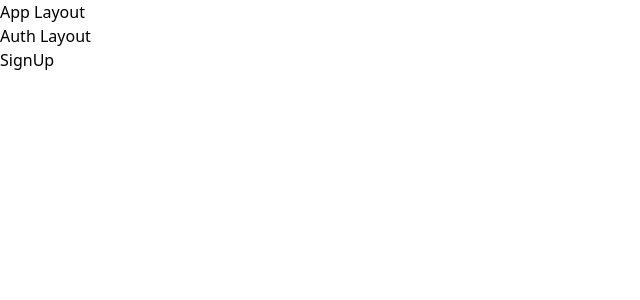
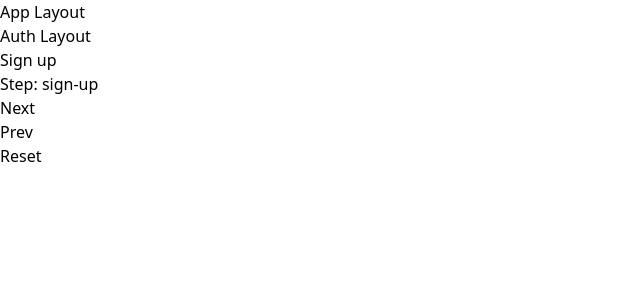
Before and after one commit to 7-But-Not-7/chatio, a React (Vite) app in the folder frontend/: page /auth/sign-up in a window 1280 px wide. Shown: the top 300 px of the page, without its empty margins (0-640 px from the left). Built offline with nearby package versions, Linux system fonts and the light colour scheme.

Commit message:
Refactor sign-up step management; replace linked list with array-based step tracking and enhance UI controls

```diff
--- a/frontend/src/pages/auth/SignUp.tsx
+++ b/frontend/src/pages/auth/SignUp.tsx
@@ -1,7 +1,21 @@
-
+import { useSignUpStep } from "./hooks/useSignUpStep";
 
 export const SignUp: React.FC = () => {
+  const {currentStep, next, prev, reset} = useSignUpStep();
+
   return (
-    <div>SignUp</div>
-  )
-}
+  <div>
+    <h1>Sign up</h1>
+    <p>Step: {currentStep}</p>
+    <div>
+      <button onClick={next}>Next</button>
+    </div>
+    <div>
+      <button onClick={prev}>Prev</button>
+    </div>
+    <div>
+      <button onClick={reset}>Reset</button>
+    </div>
+  </div>
+);
+};
--- a/frontend/src/pages/auth/hooks/useSignUpStep.ts
+++ b/frontend/src/pages/auth/hooks/useSignUpStep.ts
@@ -1,41 +1,44 @@
 import { create } from "zustand";
-import { createLinkedList } from "../../../utils/create-linked-list";
-import { StepNode } from "../../../types";
-import { createJSONStorage, persist } from "zustand/middleware";
+import { persist, createJSONStorage } from "zustand/middleware";
 
 interface SignUpStepState {
-    currentStep: StepNode<typeof steps[number]>; // The current step
+    currentStep: string;
+    steps: string[];
     next: () => void;
     prev: () => void;
     reset: () => void;
 }
 
-const steps = ["sign-up", "otp", "profile", "success"];
+const steps = ["sign-up", "otp", "profile", "success"]; // Define your steps
 
-const initialStep = createLinkedList(steps);
-
-// Create the Zustand store with the necessary actions and state
 export const useSignUpStep = create(
     persist<SignUpStepState>(
         (set) => ({
-            currentStep: initialStep,
-            next: () => set((state) => {
-                if (state.currentStep.next) {
-                    return { currentStep: state.currentStep.next };
-                }
-                return state;
-            }),
-            prev: () => set((state) => {
-                if (state.currentStep.prev) {
-                    return { currentStep: state.currentStep.prev };
-                }
-                return state;
-            }),
-            reset: () => set({ currentStep: initialStep }), // Reset to the initial step
+            currentStep: steps[0], // Start at the first step
+            steps,
+            next: () => {
+                set((state) => {
+                    const currentIndex = state.steps.indexOf(state.currentStep);
+                    if (currentIndex < state.steps.length - 1) {
+                        return { currentStep: state.steps[currentIndex + 1] };
+                    }
+                    return state;
+                });
+            },
+            prev: () => {
+                set((state) => {
+                    const currentIndex = state.steps.indexOf(state.currentStep);
+                    if (currentIndex > 0) {
+                        return { currentStep: state.steps[currentIndex - 1] };
+                    }
+                    return state;
+                });
+            },
+            reset: () => set({ currentStep: steps[0] }), // Reset to the first step
         }),
         {
-            name: "sign-up-step", // name of the item in the storage
-            storage: createJSONStorage(() => localStorage), // (optional) by default, 'localStorage' is used
+            name: "sign-up-step", // Storage key
+            storage: createJSONStorage(() => localStorage),
         }
     )
 );
```
Also changed, not shown: frontend/src/types/index.d.ts (deleted, +0 -7 lines), frontend/src/utils/create-linked-list.ts (deleted, +0 -21 lines).
